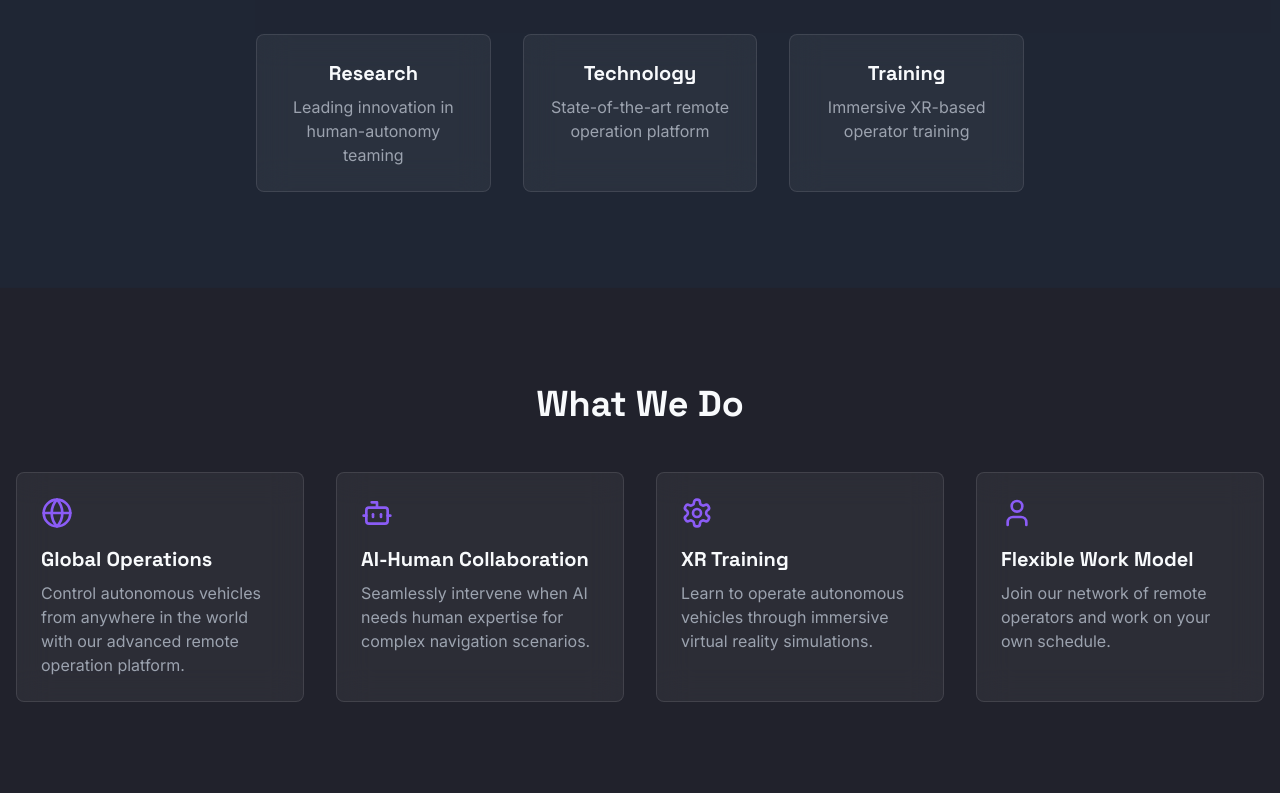
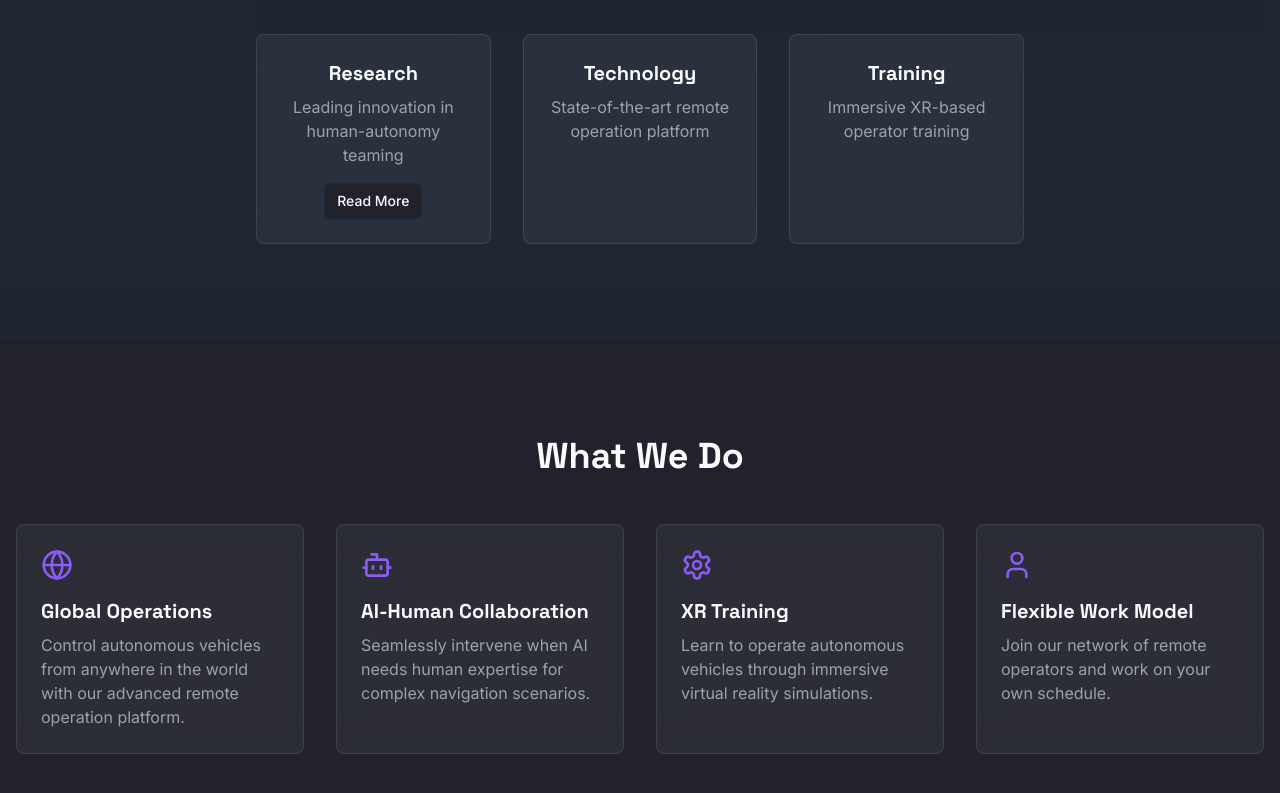
Before and after one commit to neginsoltanii/fleetai-nexus-new, a React (Vite) app: page / in a window 1280 px wide. Shown: the part 1238-2031 px from the top of the page. Built offline with nearby package versions, Linux system fonts and the light colour scheme.

Commit message:
Add "Read More" button to Research card
Implemented a small button labeled "Read More" in the "Research" card within the "About" section for enhanced user interaction.
[skip gpt_engineer]

```diff
--- a/src/components/About.tsx
+++ b/src/components/About.tsx
@@ -1,3 +1,5 @@
+import { Button } from "@/components/ui/button";
+
 const About = () => {
   return (
     <section id="about" className="section-padding bg-secondary/50">
@@ -5,16 +7,19 @@ const About = () => {
         <div className="max-w-3xl mx-auto text-center">
           <h2 className="text-3xl md:text-4xl font-bold mb-6">About Fleet AI</h2>
           <p className="text-lg text-gray-300 mb-8">
-          We are redefining the boundaries of automation by integrating human oversight into autonomous vehicle operations. Our system ensures seamless intervention when AI-driven vehicles encounter uncertainty, maintaining the illusion of perfect autonomy for passengers and the public. Through an advanced remote interface, our operators provide split-second decision-making in complex scenarios where full automation is not yet viable.
+            We are redefining the boundaries of automation by integrating human oversight into autonomous vehicle operations. Our system ensures seamless intervention when AI-driven vehicles encounter uncertainty, maintaining the illusion of perfect autonomy for passengers and the public. Through an advanced remote interface, our operators provide split-second decision-making in complex scenarios where full automation is not yet viable.
 
-By leveraging cutting-edge virtual reality environments, biometric performance tracking, and real-time data analysis, we optimize human-AI collaboration to bridge the gaps in fully autonomous navigation. Our approach prioritizes efficiency, compliance, and the continuous evolution of self-driving technology, paving the way for a future where automation appears effortless, even when it isn't.
+            By leveraging cutting-edge virtual reality environments, biometric performance tracking, and real-time data analysis, we optimize human-AI collaboration to bridge the gaps in fully autonomous navigation. Our approach prioritizes efficiency, compliance, and the continuous evolution of self-driving technology, paving the way for a future where automation appears effortless, even when it isn't.
           </p>
           <div className="grid grid-cols-1 md:grid-cols-3 gap-8">
             <div className="glass-panel p-6 rounded-lg">
               <h3 className="text-xl font-bold mb-2">Research</h3>
-              <p className="text-gray-400">
+              <p className="text-gray-400 mb-4">
                 Leading innovation in human-autonomy teaming
               </p>
+              <Button variant="outline" size="sm">
+                Read More
+              </Button>
             </div>
             <div className="glass-panel p-6 rounded-lg">
               <h3 className="text-xl font-bold mb-2">Technology</h3>
```
